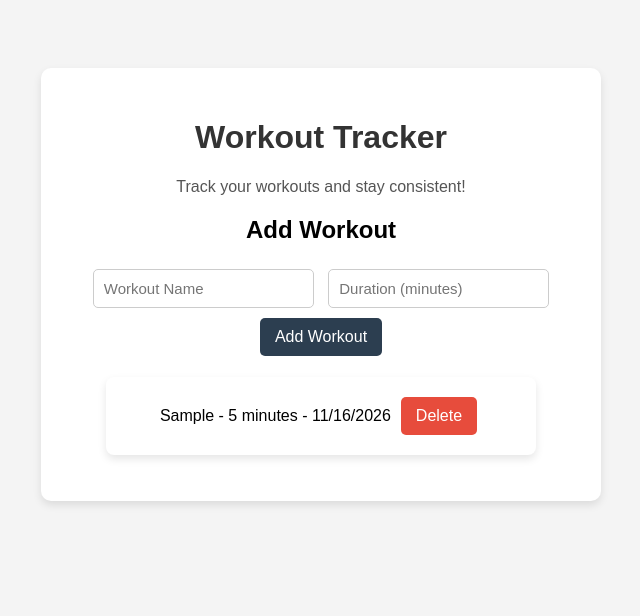
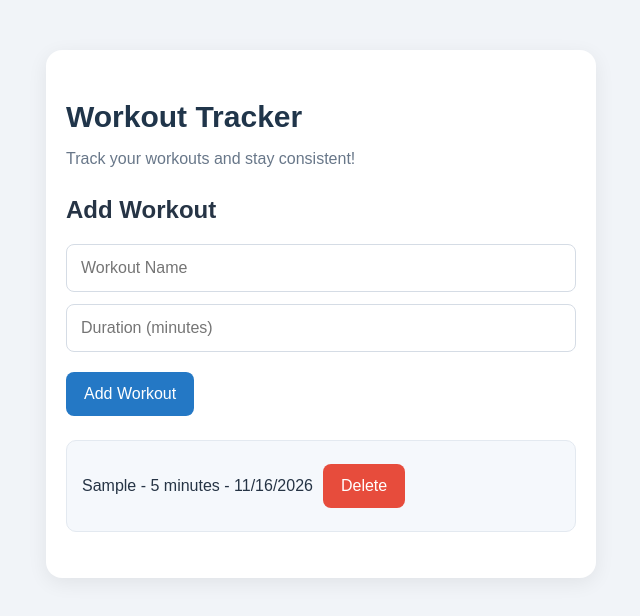
Before and after one commit to IbrahimKalil418/workout-tracker, a plain HTML site: page index.html in a window 1280 px wide. Both pictures are taken after typing "Sample", "5" into the empty fields and a click on the button "Add Workout". Shown: the whole page, without its empty margins (319-959 px from the left). Drawn offline with Linux system fonts and the light colour scheme.

Commit message:
Refactor CSS styles for improved layout and design

```diff
--- a/style.css
+++ b/style.css
@@ -1,67 +1,117 @@
+
+* {
+    box-sizing: border-box;
+}
+
 body {
     font-family: Arial, sans-serif;
-background-color: #f4f4f4;
- text-align: center;
-padding: 40px;
+    background-color: #f1f4f8;
+    color: #263445;
+    margin: 0;
+    padding: 20px;
 }
+
+.container {
+    background-color: white;
+    max-width: 550px;
+    width: 100%;
+    margin: 30px auto;
+    padding: 30px 20px;
+    border-radius: 16px;
+    box-shadow: 0 5px 20px rgba(0, 0, 0, 0.07);
+}
+
 h1 {
- color: #333;
+    color: #20354a;
+    font-size: 30px;
+    margin-bottom: 10px;
 }
+
+h2 {
+    color: #263445;
+    margin-top: 28px;
+}
+
 p {
- color: #555;
+    color: #687789;
+    margin-bottom: 25px;
 }
+
 input {
-padding: 10px;
-margin: 5px;
-border-radius: 5px;
- border: 1px solid #ccc;
- font-size: 15px;
+    display: block;
+    width: 100%;
+    padding: 14px;
+    margin: 12px 0;
+    border-radius: 8px;
+    border: 1px solid #d5dce5;
+    font-size: 16px;
 }
+
+input:focus {
+    outline: 2px solid #3498db;
+    border-color: transparent;
+}
+
 button {
- padding: 10px 15px;
-margin: 5px;
-border-radius: 5px;
+    padding: 13px 18px;
+    margin: 8px 0;
+    border-radius: 8px;
     border: none;
-background-color: #2c3e50;
+    background-color: #2478c5;
     color: white;
     cursor: pointer;
     font-size: 16px;
 }
-button;:hover {
- background-color: #1a252f;
+
+button:hover {
+    background-color: #195d99;
 }
+
+#addWorkoutBtn {
+    width: 100%;
+    font-weight: bold;
+}
+
 ul {
-     list-style-type: none;
+    list-style: none;
     padding: 0;
 }
+
 li {
-background: white;
-margin: 10px auto;
+    background: #f5f8fc;
+    margin: 12px 0;
     padding: 15px;
- max-width: 400px;
- border-radius: 8px;
- box-shadow: 0 4px 8px rgba(0, 0, 0, 0.1);
+    border-radius: 10px;
+    border: 1px solid #e3e9f0;
+    text-align: left;
+    overflow-wrap: anywhere;
 }
+
 .delete-button {
     background-color: #e74c3c;
- color:white;
+    color: white;
     margin-left: 10px;
 }
+
 .delete-button:hover {
     background-color: #c0392b;
 }
+
+@media (max-width: 480px) {
+    body {
+        padding: 12px;
+    }
+
     .container {
-    background-color: white;
-     max-width: 500px;
-     margin: 20px auto;
-     padding: 30px;
-     border-radius: 10px;
-     box-shadow: 0 4px 8px rgba(0, 0, 0, 0.1);
+        margin: 12px auto;
+        padding: 24px 16px;
     }
- h2 {
-    color: #444
-    margin-top: 20px;
+
+    h1 {
+        font-size: 26px;
     }
- p {
-    margin-bottom: 20px;
+
+    li {
+        font-size: 14px;
     }
+}
```
Lines whose indentation alone changed are shown as unchanged.
